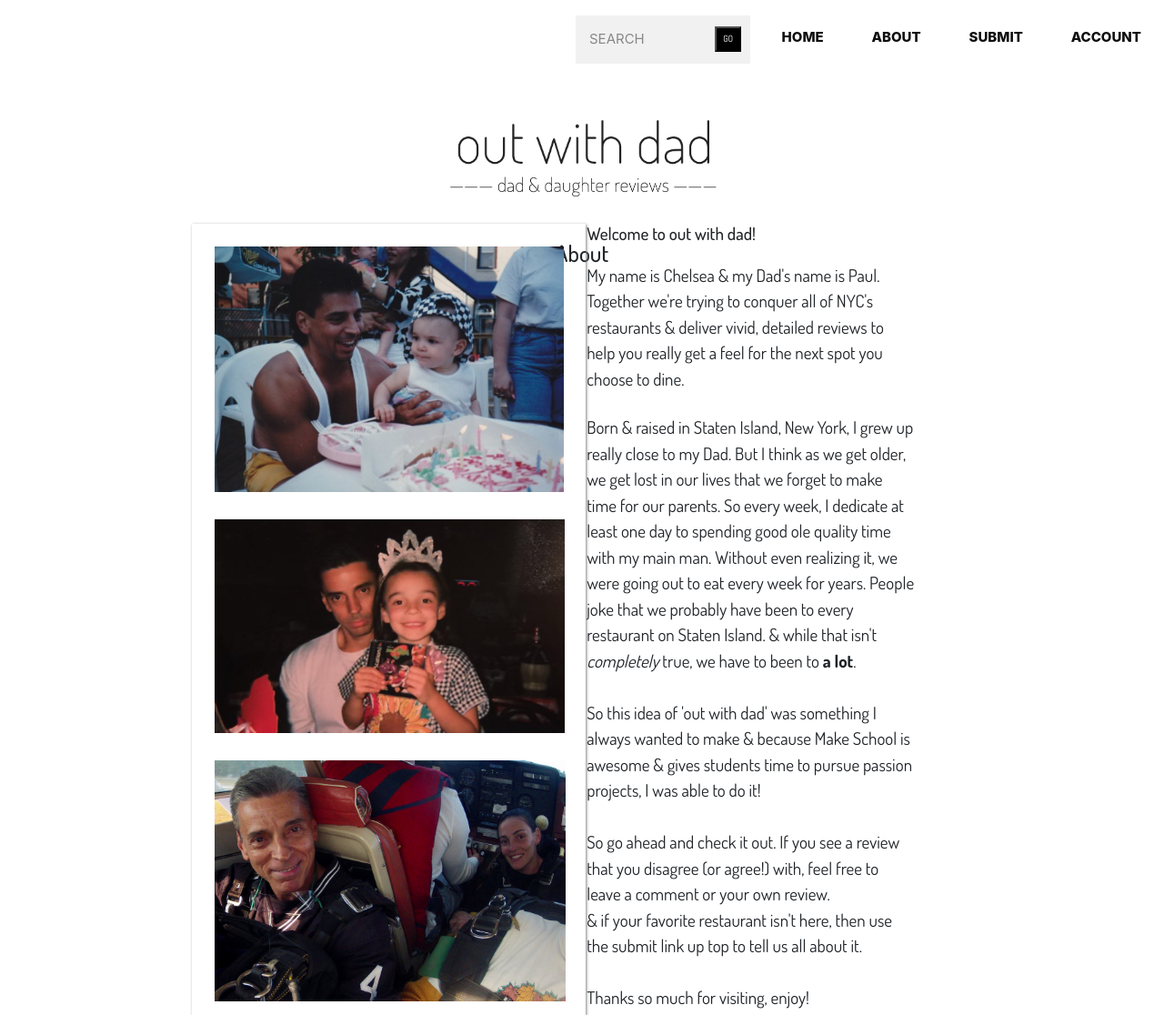
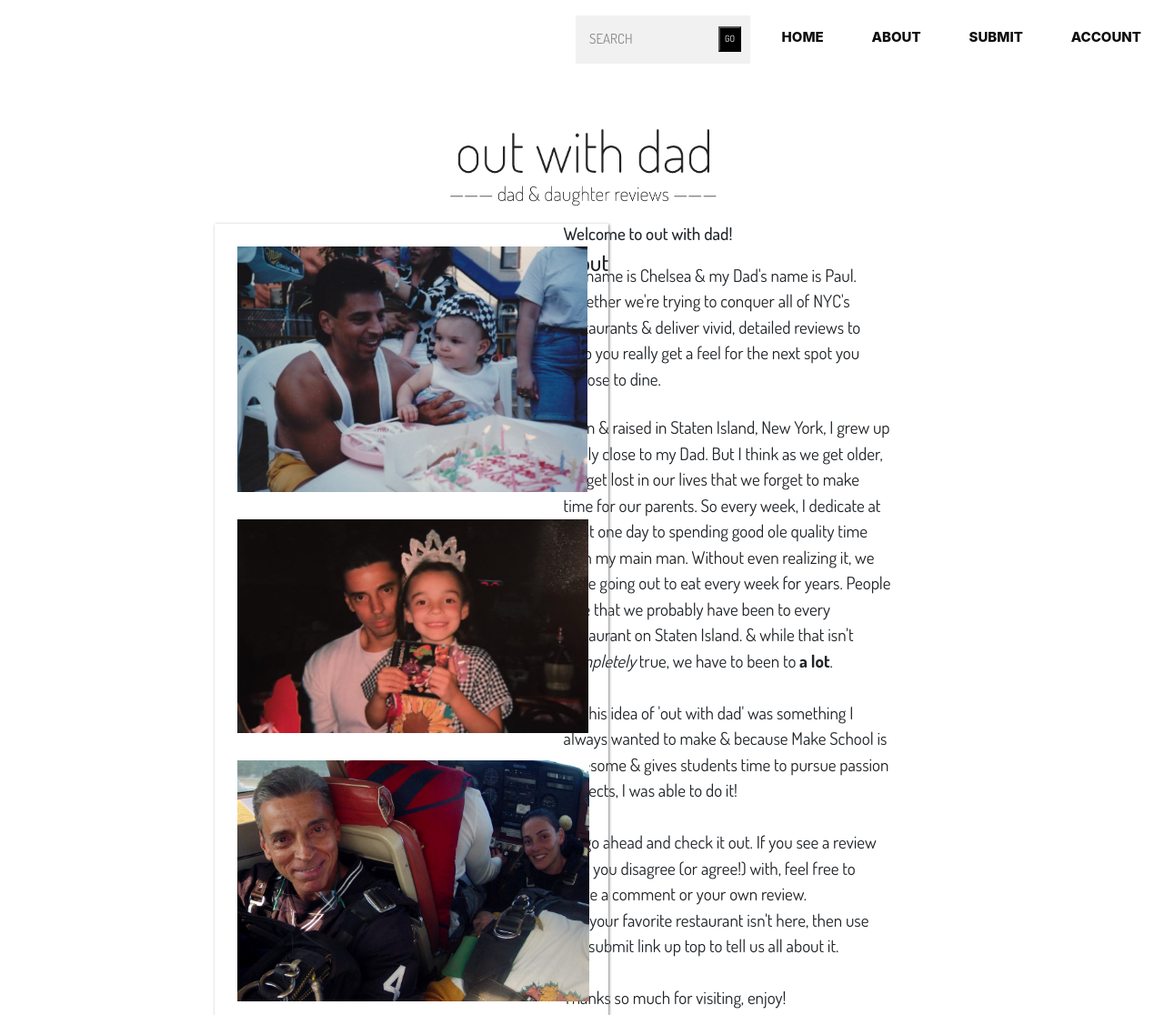
Before and after one commit to chelseacastelli/out-with-dad, a Flask app: page /about in a window 1280 px wide. Shown: the whole page at 91% size. Run offline with Flask 2, Linux system fonts and the light colour scheme; some libraries are stand-ins or nearby versions.

Commit message:
Modify styling

```diff
--- a/app.py
+++ b/app.py
@@ -28,6 +28,7 @@ db.reviews.insert_many([
     { 'restaurant': 'Mizu Japanese Restaurant', 'address': '240 Page Ave, Staten Island, NY 10307', 'review': 'The hibachi entrees are delicious', 'rating': '4', 'image': './static/mizu.png'},
     { 'restaurant': 'Violette\'s Cellar', 'address': '2271 Hylan Blvd, Staten Island, NY 10306', 'review': 'The decor of this place is one of my favorites. Food is tapas style and pretty good.', 'rating': '3.5', 'image': './static/vc.png'}
 ])
+
 
 @app.route('/')
 def index():
--- a/static/style.css
+++ b/static/style.css
@@ -33,7 +33,7 @@ h2, h4, h5, p {
 .text-container {
     position: absolute;
     top: 62%;
-    right: 41%;
+    right: 43%;
     width: 360px;
     height: 500px;
     margin-top: -250px;
@@ -45,19 +45,12 @@ h2, h4, h5, p {
     position: absolute;
     padding: 10px;
     top: 62%;
-    left: 36%;
+    left: 38%;
     width: 433px;
     height: 870px;
     margin-top: -250px;
     margin-left: -250px;
     box-shadow: 1px 1px 3px grey;
-    /* background: black; */
-    /* float: left; */
-    /* vertical-align: left;
-    width: 55%;
-    padding: 10px;
-    max-width: 400px;
-    min-width: 300px; */
 }
 
 .about-pic {
@@ -74,7 +67,7 @@ h2, h4, h5, p {
 }
 
 .logo_header {
-    padding-top: 40px;
+    padding-top: 50px;
 }
 
 .logo_footer {
@@ -83,8 +76,9 @@ h2, h4, h5, p {
 
 .masonry-holder {
     column-count: 4;
-    column-gap: 20px;
-    padding: 30px;
+    column-gap: 15px;
+    padding-left: 22px;
+    padding-top: 30px;
 }
 
 .masonry-block {
@@ -125,8 +119,8 @@ h2, h4, h5, p {
 
 .card-img {
     /* border-radius: 10px 10px 10px 10px; */
-    min-width: 250px;
-    max-width: 300px;
+    min-width: 290px;
+    max-width: 340px;
 }
 
 
@@ -365,6 +359,7 @@ fieldset {
     top: 12px;
     right: 455px;
     width: 15%;
+    font-family: 'Dosis';
 }
 
 input[type=text] {
@@ -379,6 +374,6 @@ input[type=text] {
     top: 17px;
     height: 35%;
     right: 10px;
-    width: 15%;
+    width: 13%;
 
 }
--- a/templates/about.html
+++ b/templates/about.html
@@ -1,7 +1,7 @@
 {% extends 'base.html' %}
 
 
-<div class='container'>
+<div class='about-container'>
     {% block content %}
         <h1>About</h1>
         <div class="text-container">
--- a/templates/partials/submit.html
+++ b/templates/partials/submit.html
@@ -23,11 +23,9 @@
         <label for="image"><b>Upload Image</b></label>
         <input type="file" name="pic">
 
-
         </form>
 
         <hr>
-
 
         <button type="submit" class="submit">Submit</button>
       </div>
```
